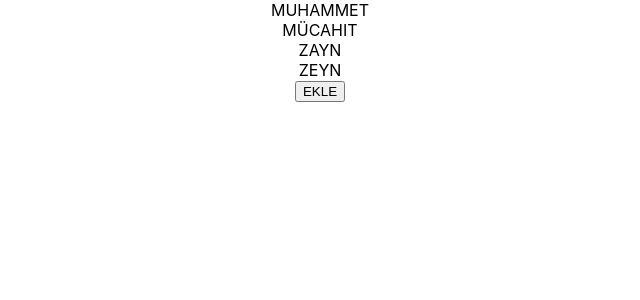
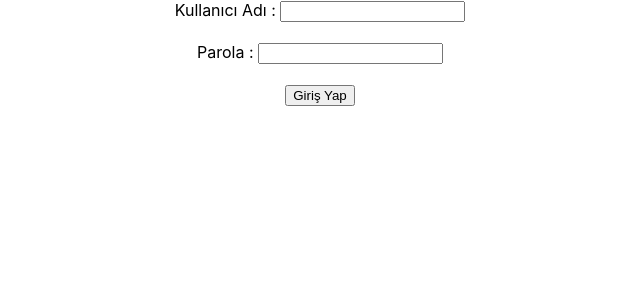
Before and after one commit to mucahitcetinkaya/React_Egitimi_1, a React (Create React App) app in the folder react-learn/: page / in a window 1280 px wide. Shown: the top 300 px of the page, without its empty margins (320-960 px from the left). Built offline with nearby package versions, Linux system fonts and the light colour scheme.

Commit message:
Ders 13 React Login Form Projesi
BÖLÜM 4: React Array'ler Login Form UseEffect Hook'u ve Axios
Ders 13 React Login Form Projesi

```diff
--- /dev/null
+++ b/react-learn/src/Ders/B4D13.js
@@ -0,0 +1,18 @@
+//BÖLÜM 4: React Array'ler Login Form UseEffect Hook'u ve Axios
+
+// Ders 13 React Login Form Projesi
+
+import "../App.css";
+import LoginForm from "../components/B4D13/LoginForm";
+
+function B4D13() {
+    return (
+        <>
+            <div className="App">
+                <LoginForm />
+            </div>
+        </>
+    )
+}
+
+export default B4D13;
--- /dev/null
+++ b/react-learn/src/components/B4D13/LoginForm.js
@@ -0,0 +1,51 @@
+import { useState } from "react";
+
+function LoginForm() {
+
+  const [userName, setUserName] = useState("");
+  const [password, setPassword] = useState("");
+
+  // console.log("userName:" + userName);
+  // console.log("password:" + password);
+
+
+  function clickHandler() {
+    const body = {
+      userName: userName,
+      password: password
+    }
+    console.log(body);
+  }
+
+  return (
+    <>
+      <div>
+        <div>
+          <span>Kullanıcı Adı : </span>
+          <input value={userName} onChange={(e) => setUserName(e.target.value)} />
+        </div>
+        <br />
+        <div>
+          <span>Parola : </span>
+          <input type={"password"} value={password} onChange={(e) => setPassword(e.target.value)} />
+        </div>
+        <br />
+        <button onClick={clickHandler}>Giriş Yap</button>
+      </div>
+    </>
+  );
+}
+
+export default LoginForm;
+
+/*
+2 tane input 1 tane buton yapacagız
+kayıt alacak
+ne lazım bize input a bişey yazıldıgında elimizde tutmaya ihtiyacımız var
+ilk olarak
+onChange içindekileri de funchion olarak yazıp sadece funchion isminide verebilirdik funchion olusturmadan yazmak istedim
+input yazdıgında input içinde olusan value den tarayıcıda yazdıgın degere ulasabiliyorsun
+2 tane state olusturduk kullanıcıadı ve şifre için onchange demek tarayıcıda degıstır demek oluyor
+baska bir funchion olusturup onuda giriş yap için yazdık
+tıklandıgında obje içine kayıt etsin diye
+*/
--- a/react-learn/src/index.js
+++ b/react-learn/src/index.js
@@ -10,7 +10,8 @@ import reportWebVitals from './reportWebVitals';
 //import B3D9 from './Ders/B3D9';
 //import B3D10 from './Ders/B3D10';
 //import B3D11 from './Ders/B3D11';
-import B4D12 from './Ders/B4D12';
+//import B4D12 from './Ders/B4D12';
+import B4D13 from './Ders/B4D13';
 
 
 const root = ReactDOM.createRoot(document.getElementById('root'));
@@ -25,7 +26,8 @@ root.render(
   //<B3D9 />
   //<B3D10 />
   //<B3D11 />
-  <B4D12 />
+  //<B4D12 />
+  <B4D13 />
 );
 
 // If you want to start measuring performance in your app, pass a function
```
Also changed, not shown: react-learn/Notlar/13 - Ders 13 React Login Form Projesi.txt (added).
